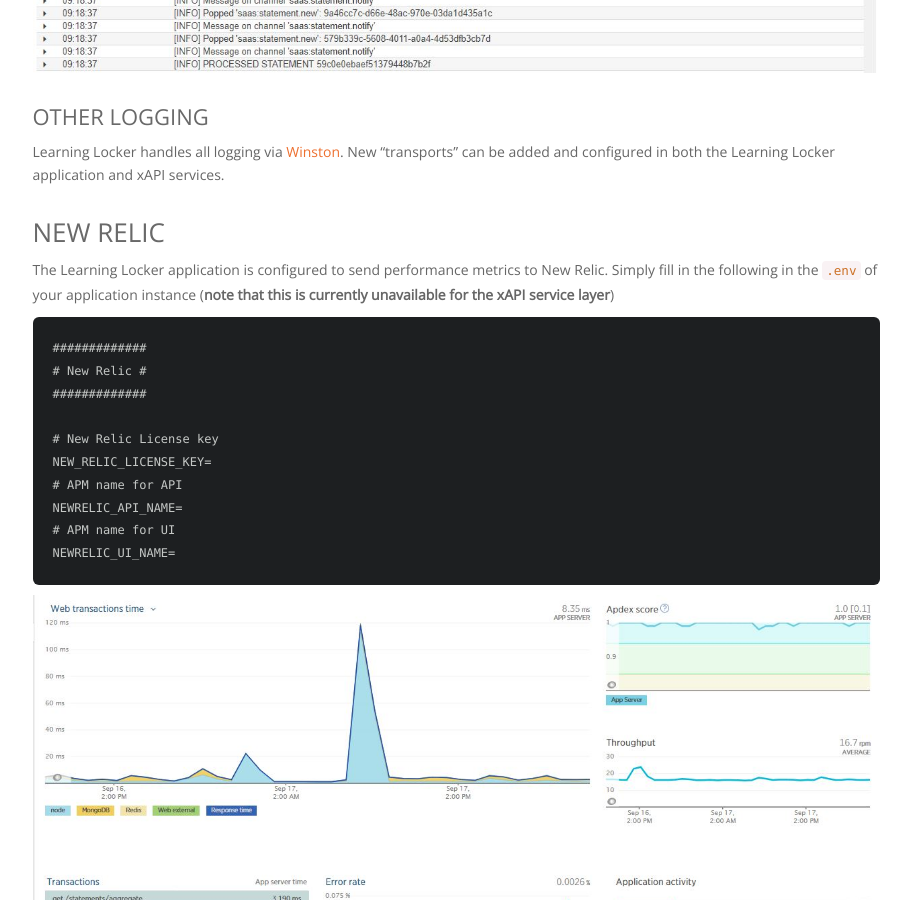
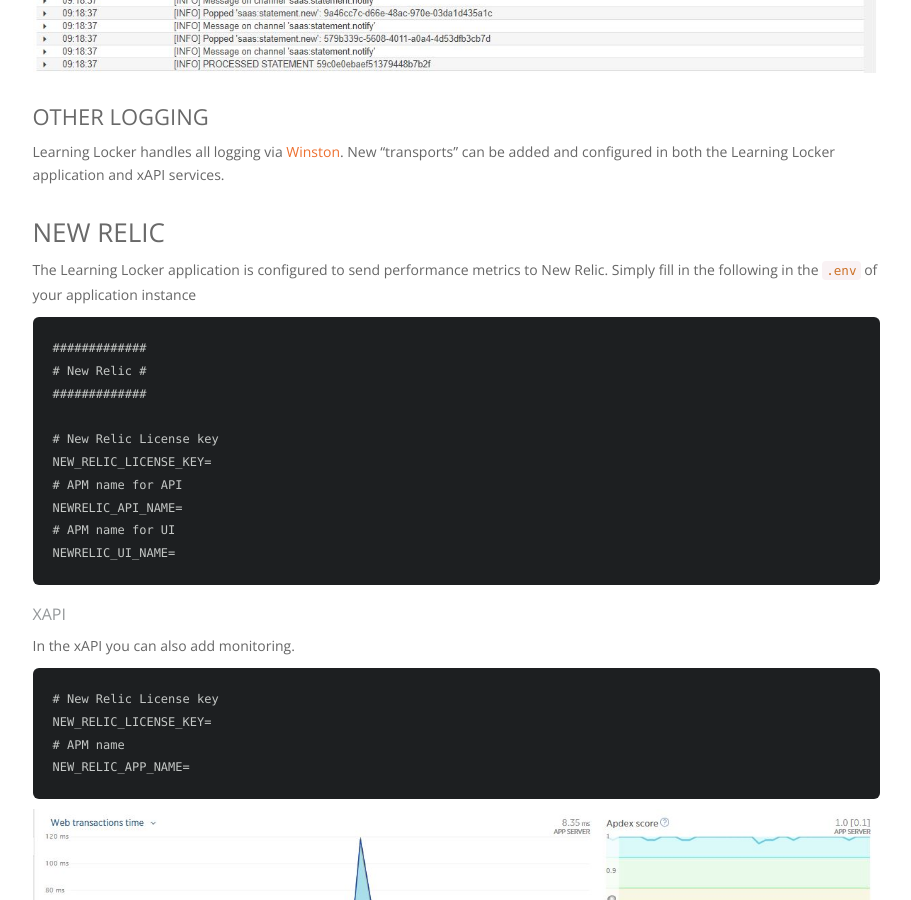
Before and after one commit to LearningLocker/docs, a Jekyll site: the page built from src/guides-monitoring.md, in a window 1280 px wide and 900 px high, scrolled down 2023 px. Shown: the whole window, without its empty margins (330-1241 px from the left). Built offline with Jekyll 4.4.1, drawn with Linux system fonts in a browser that asks for light colours; nearby versions of some CDN libraries; our own code applies the rules of GitHub Pages for plain Markdown files.

Commit message:
Update guides-monitoring.md

````diff
--- a/src/guides-monitoring.md
+++ b/src/guides-monitoring.md
@@ -49,7 +49,7 @@
 
 ## New Relic
 
-The Learning Locker application is configured to send performance metrics to New Relic. Simply fill in the following in the `.env` of your application instance (**note that this is currently unavailable for the xAPI service layer**)
+The Learning Locker application is configured to send performance metrics to New Relic. Simply fill in the following in the `.env` of your application instance
 
 ```
 #############
@@ -64,6 +64,16 @@
 NEWRELIC_UI_NAME=
 ```
 
+#### xAPI
+In the xAPI you can also add monitoring.
+
+```
+# New Relic License key
+NEW_RELIC_LICENSE_KEY=
+# APM name
+NEW_RELIC_APP_NAME=
+```
+
 ![New Relic](../images/newrelic.jpg "New Relic")
 
 ## Others
````
